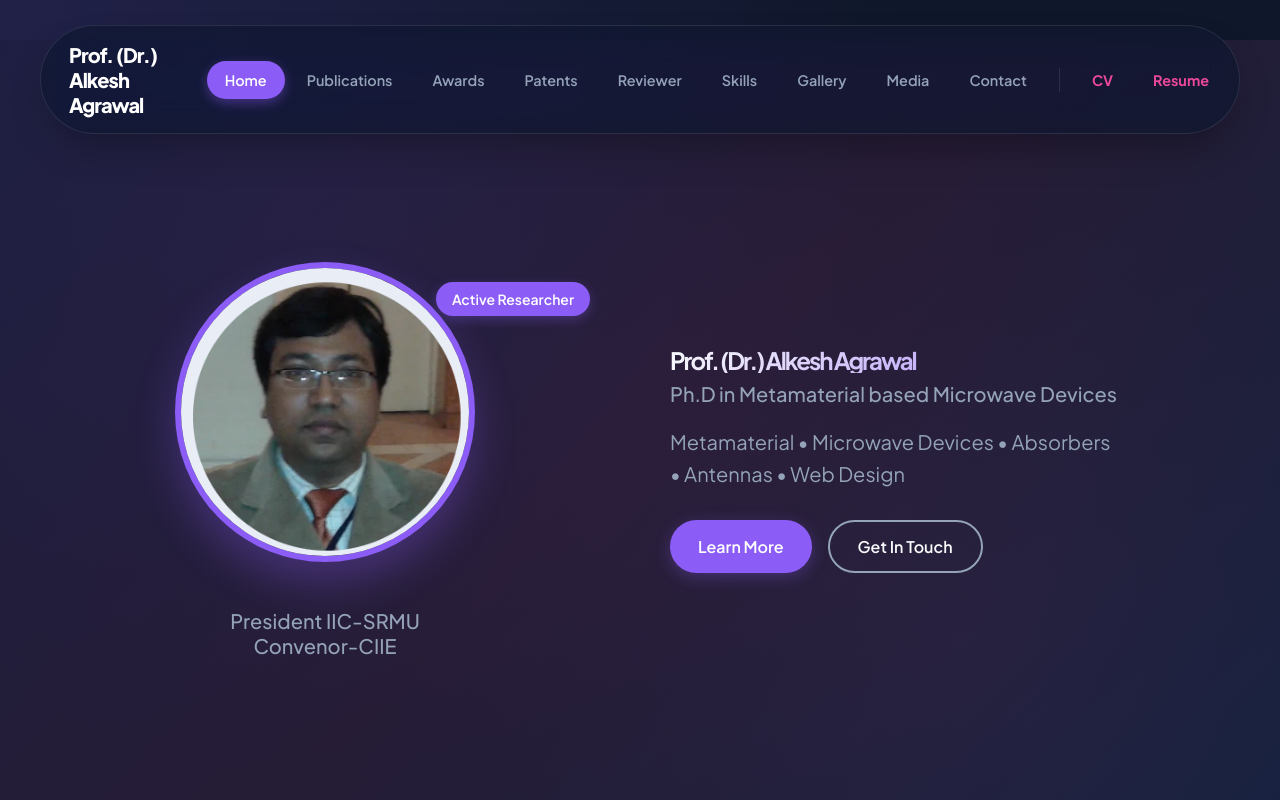
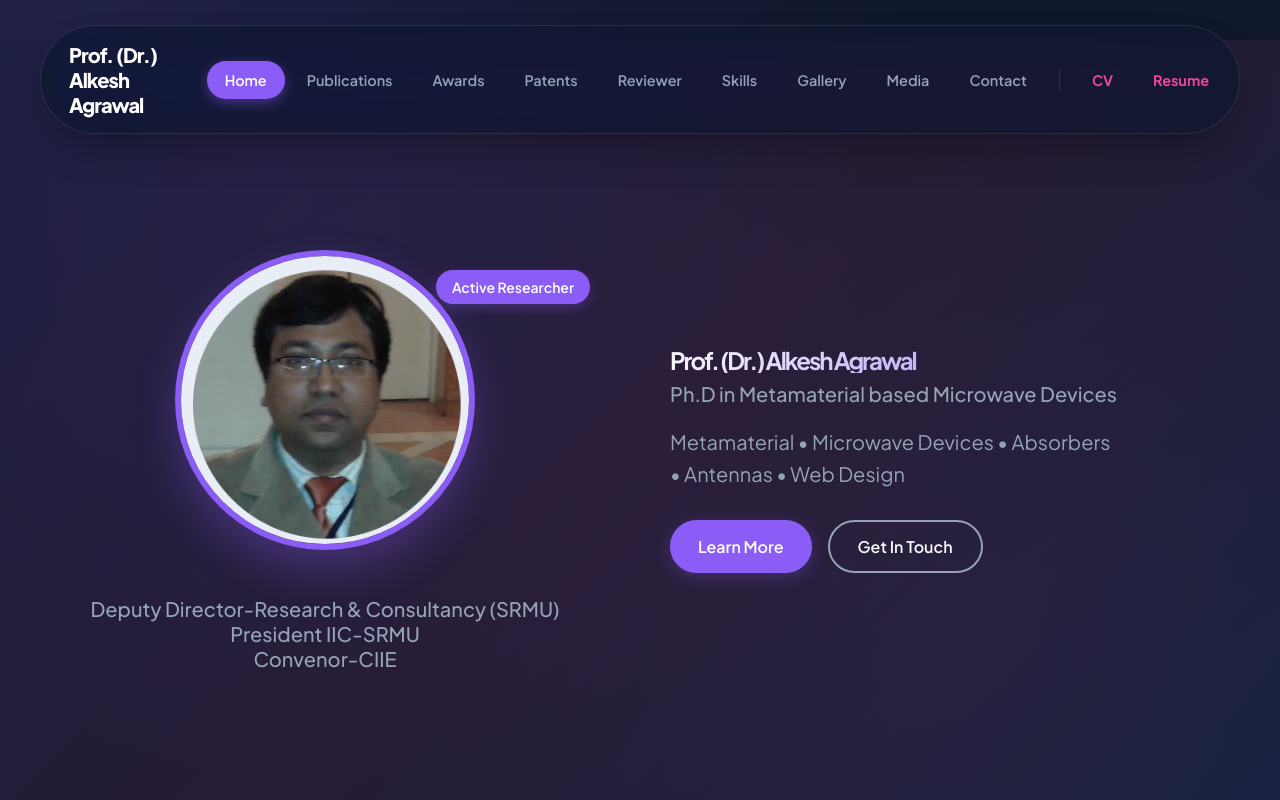
Before and after one commit to mohit161122/Dr.-Alkesh-Agarwal-Profile, a React (Vite) app: page / in a window 1280 px wide. Shown: the top 800 px of the page. Built offline with nearby package versions, Linux system fonts and the light colour scheme.

Commit message:
Complete

```diff
--- a/src/components/Home.jsx
+++ b/src/components/Home.jsx
@@ -31,6 +31,7 @@ const Home = ({ setActiveTab }) => {
             <br /><br />
             <br />
 
+             <span className="hero-title-sub">Deputy Director-Research & Consultancy (SRMU)</span>
              <span className="hero-title-sub">President IIC-SRMU</span>
              <span className="hero-title-sub">Convenor-CIIE</span>
 
```
